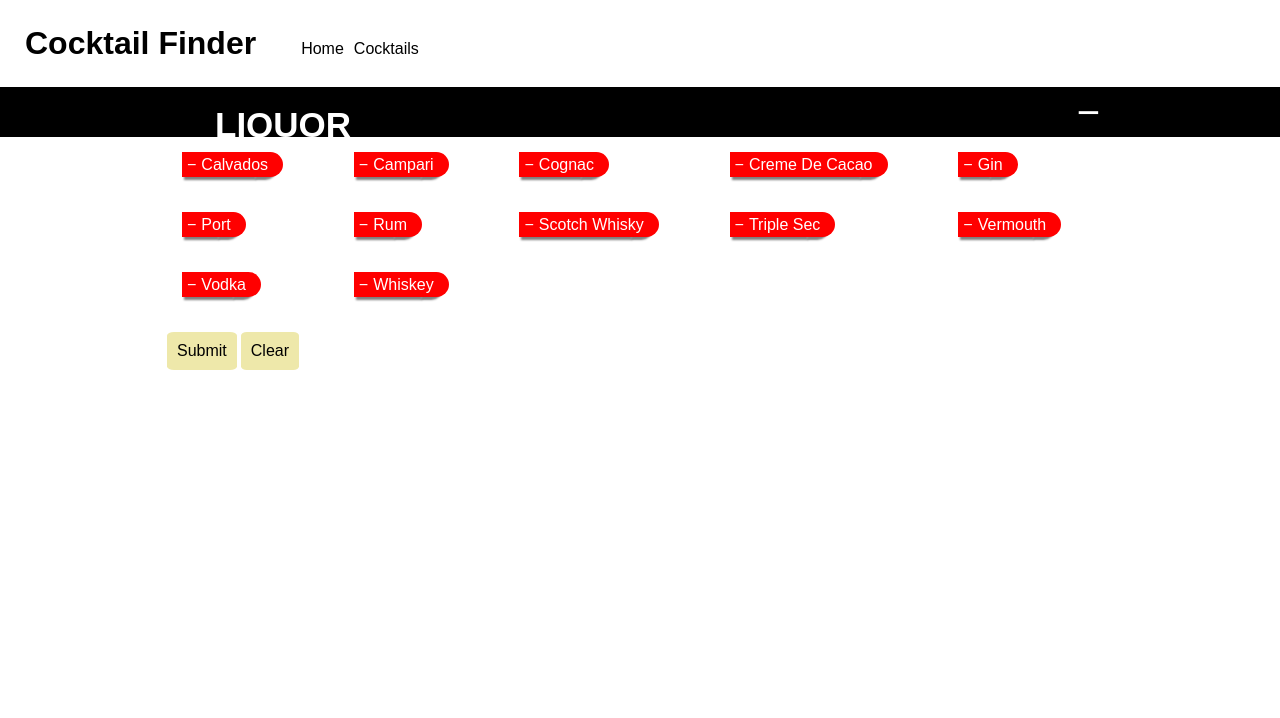
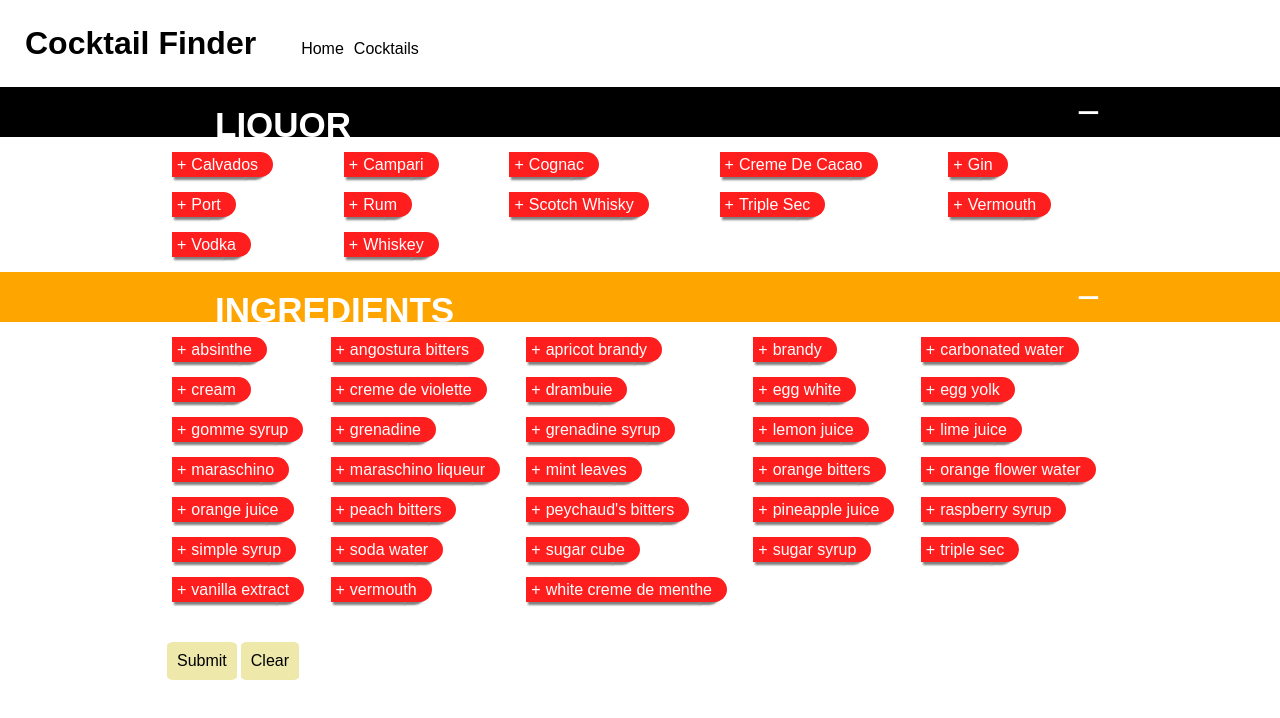
Before and after one commit to PGalicia/CocktailFinder, a React (Create React App) app: page / in a window 1280 px wide. Shown: the top 718 px of the page. Built offline with nearby package versions, Linux system fonts and the light colour scheme.

Commit message:
Redesign Filter List

```diff
--- a/src/components/container/checklist.jsx
+++ b/src/components/container/checklist.jsx
@@ -146,12 +146,12 @@
             checkboxes={this.props.checkboxes}
             handleChange={this.handleChange}
           />
-          {/* <FilterChecklist
+          <FilterChecklist
             name="INGREDIENTS"
             category="ingredient"
             checkboxes={this.props.checkboxes}
             handleChange={this.handleChange}
-          /> */}
+          />
 
           <button className="filter-button">Submit</button>
           <button className="filter-button" onClick={this.handleClear}>
--- a/src/components/presentational/checkbox.jsx
+++ b/src/components/presentational/checkbox.jsx
@@ -2,28 +2,38 @@
 import "../../style/checkbox.css";
 
 class Checkbox extends Component {
+  state = {
+    isChecked: false
+  };
+
   constructor() {
     super();
 
     this.toggleCheckboxStyle = this.toggleCheckboxStyle.bind(this);
   }
 
-  toggleCheckboxStyle() {}
+  toggleCheckboxStyle() {
+    this.setState({ isChecked: !this.state.isChecked });
+  }
 
   render() {
     return (
-      <label className="switch" key={this.props.id}>
+      <label className="switch">
         <input
-          id={this.props.id}
+          id={this.props.checkbox.id}
           type="checkbox"
-          value={this.props.isChecked}
-          name={this.props.name}
-          checked={this.props.isChecked}
+          value={this.props.checkbox.isChecked}
+          name={this.props.checkbox.name}
+          checked={this.props.checkbox.isChecked}
           onChange={this.props.handleChange}
         />
-        <div className="toggle">
-          <span id="sign">&#8722;</span>
-          <span id="name">{this.props.name}</span>
+        <div className="toggle" onClick={this.toggleCheckboxStyle}>
+          <span id="sign">
+            {this.state.isChecked
+              ? String.fromCharCode(8722)
+              : String.fromCharCode(43)}
+          </span>
+          <span id="name">{this.props.checkbox.name}</span>
         </div>
       </label>
     );
--- a/src/components/presentational/filterChecklist.jsx
+++ b/src/components/presentational/filterChecklist.jsx
@@ -42,26 +42,9 @@
                 return (
                   <Checkbox
                     key={checkbox.id}
-                    id={checkbox.id}
-                    value={checkbox.isChecked}
-                    name={checkbox.name}
-                    checked={checkbox.isChecked}
-                    onChange={this.props.handleChange}
+                    checkbox={checkbox}
+                    handleChange={this.props.handleChange}
                   />
-                  // <label className="switch" key={checkbox.id}>
-                  //   <input
-                  //     id={checkbox.id}
-                  //     type="checkbox"
-                  //     value={checkbox.isChecked}
-                  //     name={checkbox.name}
-                  //     checked={checkbox.isChecked}
-                  //     onChange={this.props.handleChange}
-                  //   />
-                  //   <div className="toggle">
-                  //     <span id="sign">&#8722;</span>
-                  //     <span id="name">{checkbox.name}</span>
-                  //   </div>
-                  // </label>
                 );
               })}
           </div>
--- a/src/style/checkbox.css
+++ b/src/style/checkbox.css
@@ -1,6 +1,6 @@
-.switch {
+/* .switch {
   padding: 10px;
-}
+} */
 
 .switch input[type="checkbox"] {
   opacity: 0;
@@ -12,7 +12,7 @@
   position: relative;
   height: 25px;
   display: inline-block;
-  background-color: red;
+  background-color: #ff1e1e;
   box-shadow: 0 5px 2px -2px grey;
   color: white;
 }
@@ -20,7 +20,7 @@
 .toggle::before {
   position: absolute;
   content: "";
-  background-color: red;
+  background-color: #ff1e1e;
   width: 25px;
   height: 25px;
   right: -25px;
@@ -47,5 +47,5 @@
 
 input:checked + .toggle,
 input:checked + .toggle::before {
-  background-color: green;
+  background-color: limegreen;
 }
--- a/src/style/checklist.css
+++ b/src/style/checklist.css
@@ -5,6 +5,7 @@
 
 .filter-list {
   display: grid;
+  margin: 15px auto;
   grid-template-columns: repeat(5, auto);
   grid-row-gap: 15px;
 }
```
